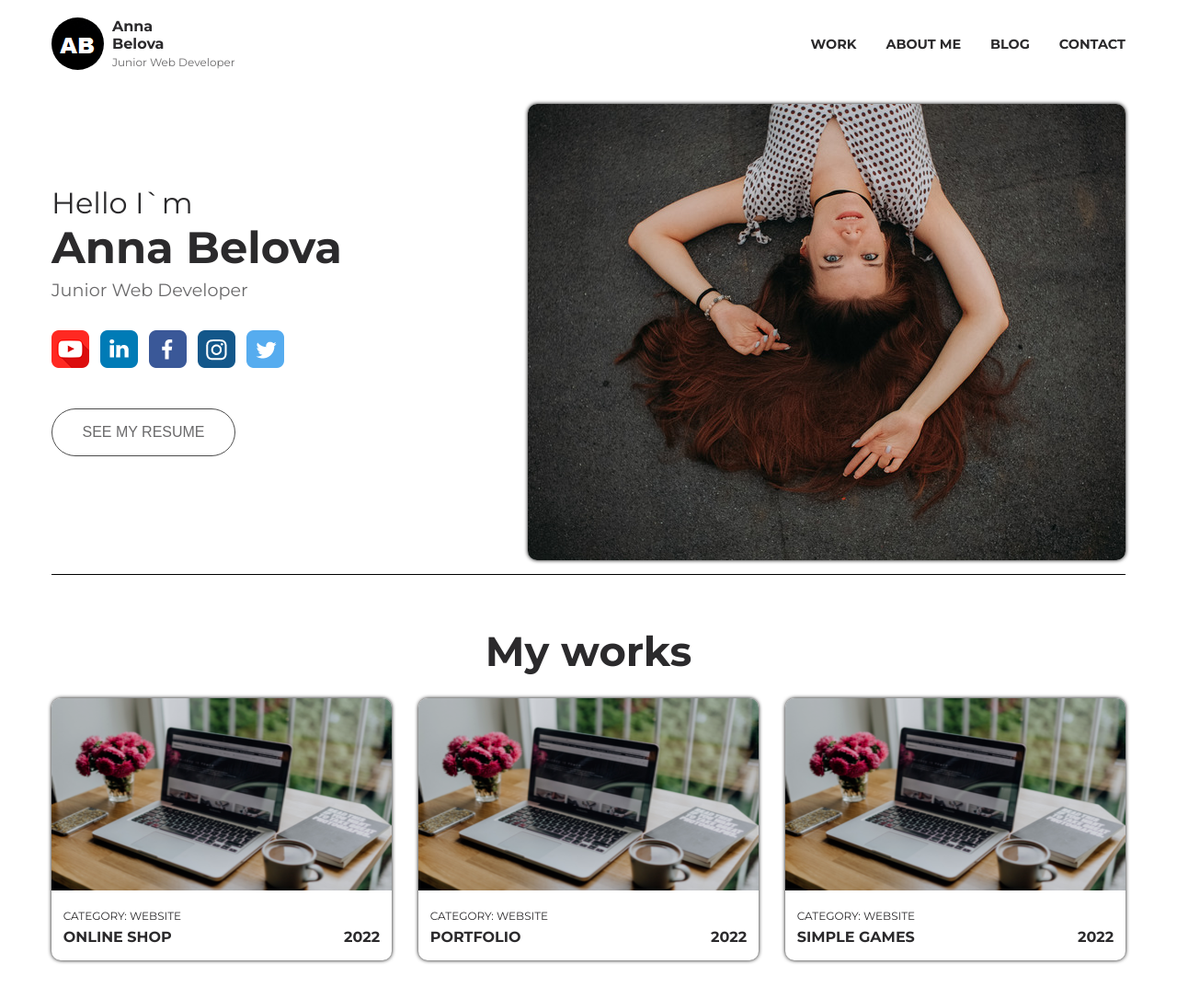
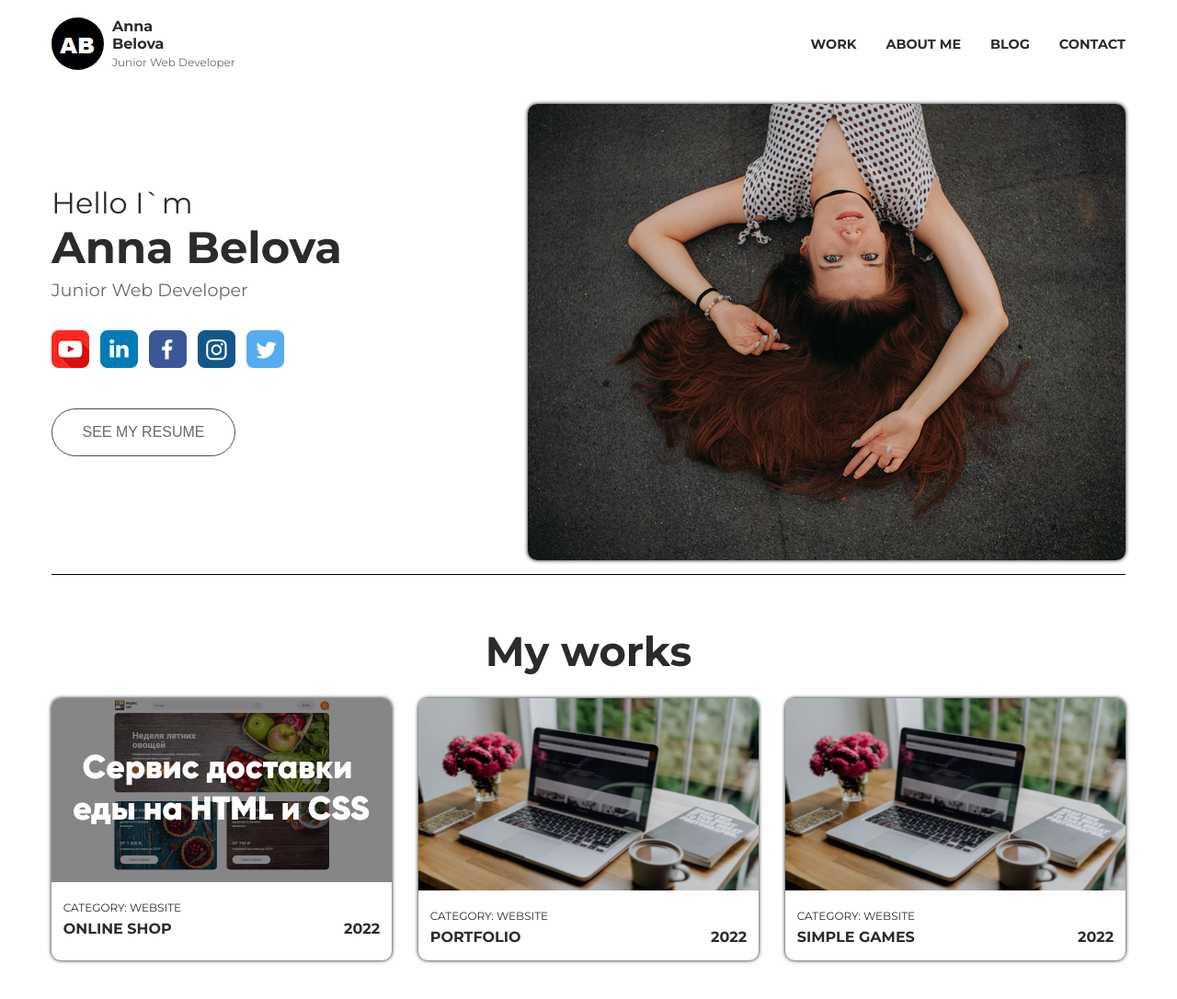
Before and after one commit to Vietta7/personal-page, a plain HTML site: page index.html in a window 1280 px wide. Shown: the top 1086 px of the page at 92% size. Drawn offline with Linux system fonts and the light colour scheme.

Commit message:
Add files via upload

```diff
--- a/index.html
+++ b/index.html
@@ -71,7 +71,7 @@
 			<div class="portfolio">
 				<div class="work">
 					<a href="https://vietta7.github.io/index.eda/">
-					<img class="work_photo" src="images/work.png" alt=""></a>
+					<img class="work_photo" src="images/intensive-card-preview-2.jpg" alt=""></a>
 					<div class="work_content">
 						<div class="work_cat">category: website</div>
 						<div class="work_title">
```
Also changed, not shown: images/intensive-card-preview-2.jpg (added).
